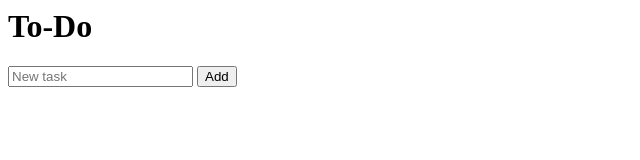
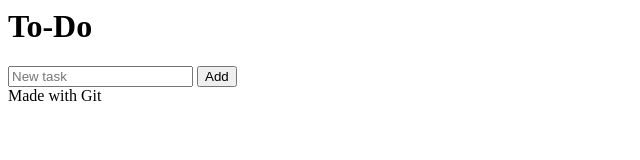
Before and after one commit to truad/todo-app, a plain HTML site: page index.html in a window 1280 px wide. Shown: the whole page, without its empty margins (0-640 px from the left). Drawn offline with Linux system fonts and the light colour scheme.

Commit message:
Add footer

```diff
--- a/index.html
+++ b/index.html
@@ -2,3 +2,4 @@
 <ul id="tasks"></ul>
 <input placeholder="New task">
 <button>Add</button>
+<footer>Made with Git</footer>
```
